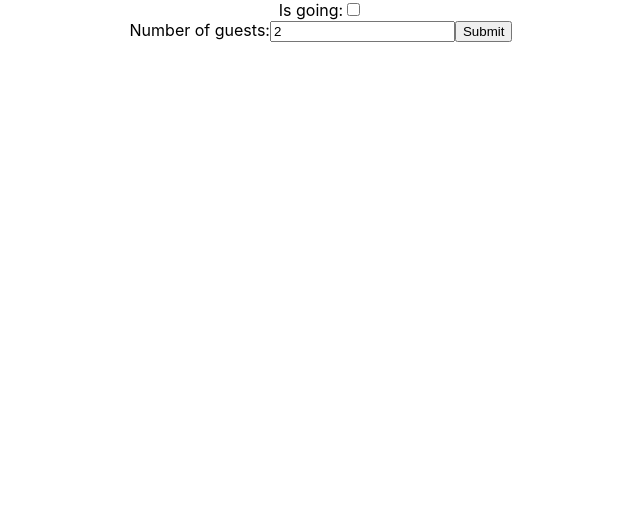
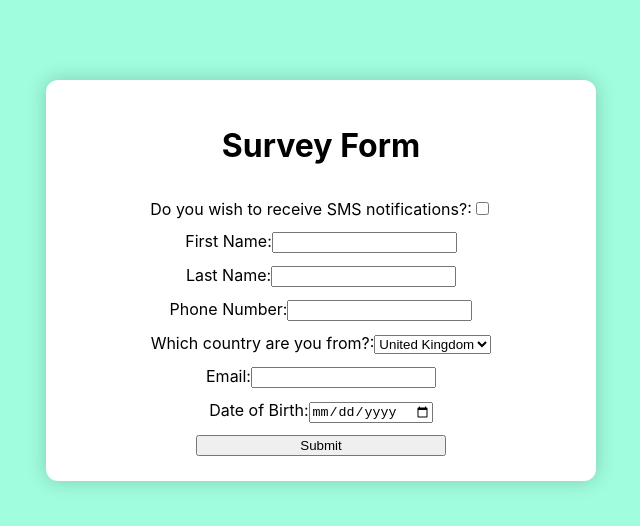
Before and after one commit to cbongard90/myreactform, a React (Create React App) app: page / in a window 1280 px wide. Shown: the top 526 px of the page, without its empty margins (319-959 px from the left). Built offline with nearby package versions, Linux system fonts and the light colour scheme.

Commit message:
updated the inputs for the form and the visual layout

```diff
--- a/src/App.js
+++ b/src/App.js
@@ -4,7 +4,9 @@ import Form from './components/Form';
 function App() {
   return (
     <div className="App">
-      <Form />
+      <div className='container'>
+        <Form />
+      </div>
     </div>
   );
 }
--- a/src/components/Form.js
+++ b/src/components/Form.js
@@ -4,14 +4,20 @@ class Form extends React.Component {
   constructor(props) {
     super(props);
     this.state = {
-      isGoing: false,
-      numberOfGuests: 2
+      smsConsent: false,
+      phoneNumber: '',
+      firstName: "",
+      lastName: "",
+      email: "",
+      country: "",
+      dateOfBirth: "",
     };
 
     this.handleInputChange = this.handleInputChange.bind(this);
   }
 
   handleInputChange(event) {
+    console.log(event.target.type);
     const target = event.target;
     const value = target.type === 'checkbox' ? target.checked : target.value;
     const name = target.name;
@@ -25,14 +31,17 @@ class Form extends React.Component {
   handleSubmit = async (event) => {
     event.preventDefault();
     // destructure the state
-    const { isGoing, numberOfGuests } = this.state;
+    const { smsConsent, firstName, lastName, email, country, phoneNumber, dateOfBirth } = this.state;
+    console.log(dateOfBirth);
     // create a new object to send to the server
     const data = {
       "user": {
-        "first_name": "test2",
-        "last_name": "testy",
-        "email": "testy1234@test.com",
-        "phone_number": "+13239169023"
+        "first_name": firstName,
+        "last_name": lastName,
+        "email": email,
+        "phone_number": phoneNumber,
+        "sms_consent": smsConsent,
+        "country": country
       }
     };
     // send the data to the server
@@ -45,32 +54,84 @@ class Form extends React.Component {
     });
     // get the response from the server
     const body = await response.json();
+
+    if (response.status !== 200) {
+      console.log("error");
+      console.log(body);
+      throw Error(body.message)
+    }
     // log the response to the console
     console.log(body);
   }
 
   render() {
     return (
-      <form onSubmit={this.handleSubmit}>
+      <form onSubmit={this.handleSubmit} className="form">
+        <h1>Survey Form</h1>
         <label>
-          Is going:
+          Do you wish to receive SMS notifications?:
           <input
-            name="isGoing"
+            name="smsConsent"
             type="checkbox"
-            checked={this.state.isGoing}
+            checked={this.state.smsConsent}
             onChange={this.handleInputChange} />
         </label>
-        <br />
         <label>
-          Number of guests:
+          First Name:
           <input
-            name="numberOfGuests"
-            type="number"
-            value={this.state.numberOfGuests}
+            name="firstName"
+            type="text"
+            value={this.state.firstName}
+            onChange={this.handleInputChange} />
+        </label>
+        <label>
+          Last Name:
+          <input
+            name="lastName"
+            type="text"
+            value={this.state.lastName}
             onChange={this.handleInputChange} />
         </label>
 
-        <input type="submit" value="Submit" />
+        <label>
+          Phone Number:
+          <input
+            name="lastName"
+            type="text"
+            value={this.state.lastName}
+            onChange={this.handleInputChange} />
+        </label>
+
+        <label>
+          Which country are you from?:
+          <select name="country" value={this.state.country} onChange={this.handleInputChange}>
+            <option value="United Kingdom">United Kingdom</option>
+            <option value="France">France</option>
+            <option value="Germany">Germany</option>
+            <option value="Belgium">Coconut</option>
+            <option value="Italy">Italy</option>
+          </select>
+        </label>
+
+        <label>
+          Email:
+          <input
+            name="email"
+            type="email"
+            value={this.state.email}
+            onChange={this.handleInputChange} />
+        </label>
+
+        <label>
+          Date of Birth:
+          <input
+            name="dateOfBirth"
+            type="date"
+            value={this.state.dateOfBirth}
+            onChange={this.handleInputChange} />
+        </label>
+
+        <input id="submit" type="submit" value="Submit" />
 
       </form>
     );
--- a/src/index.css
+++ b/src/index.css
@@ -5,6 +5,7 @@ body {
   font-family: -apple-system, BlinkMacSystemFont, 'Segoe UI', 'Roboto', 'Oxygen',
     'Ubuntu', 'Cantarell', 'Fira Sans', 'Droid Sans', 'Helvetica Neue',
     sans-serif;
+  background-color: rgb(160, 253, 222);
   -webkit-font-smoothing: antialiased;
   -moz-osx-font-smoothing: grayscale;
 }
@@ -13,3 +14,14 @@ code {
   font-family: source-code-pro, Menlo, Monaco, Consolas, 'Courier New',
     monospace;
 }
+
+.container {
+  width: 100%;
+  max-width: 500px;
+  margin-inline: auto;
+  background-color: white;
+  padding: 25px;
+  margin-top: 10vh;
+  border-radius: 12px;
+  box-shadow: 0px 0px 20px rgba(0, 0, 0, 0.2);
+}
--- a/src/style/form.css
+++ b/src/style/form.css
@@ -0,0 +1,10 @@
+.form {
+  display: flex;
+  flex-direction: column;
+  gap: 12px;
+}
+
+.form #submit {
+  width: 50%;
+  margin-inline: auto;
+}
```
